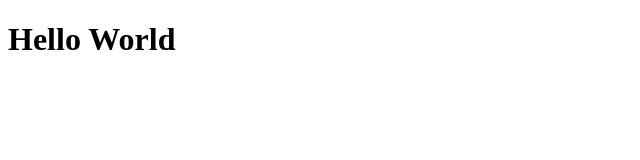
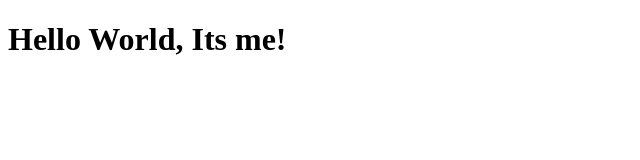
Before and after one commit to IconTheGreat/git-and-github, a plain HTML site: page index.html in a window 1280 px wide. Shown: the whole page, without its empty margins (0-640 px from the left). Drawn offline with Linux system fonts and the light colour scheme.

Commit message:
updated text

```diff
--- a/index.html
+++ b/index.html
@@ -7,7 +7,7 @@
 </head>
 <body>
     <h1>
-        Hello World
+        Hello World, Its me!
     </h1>
 </body>
 </html>
```
